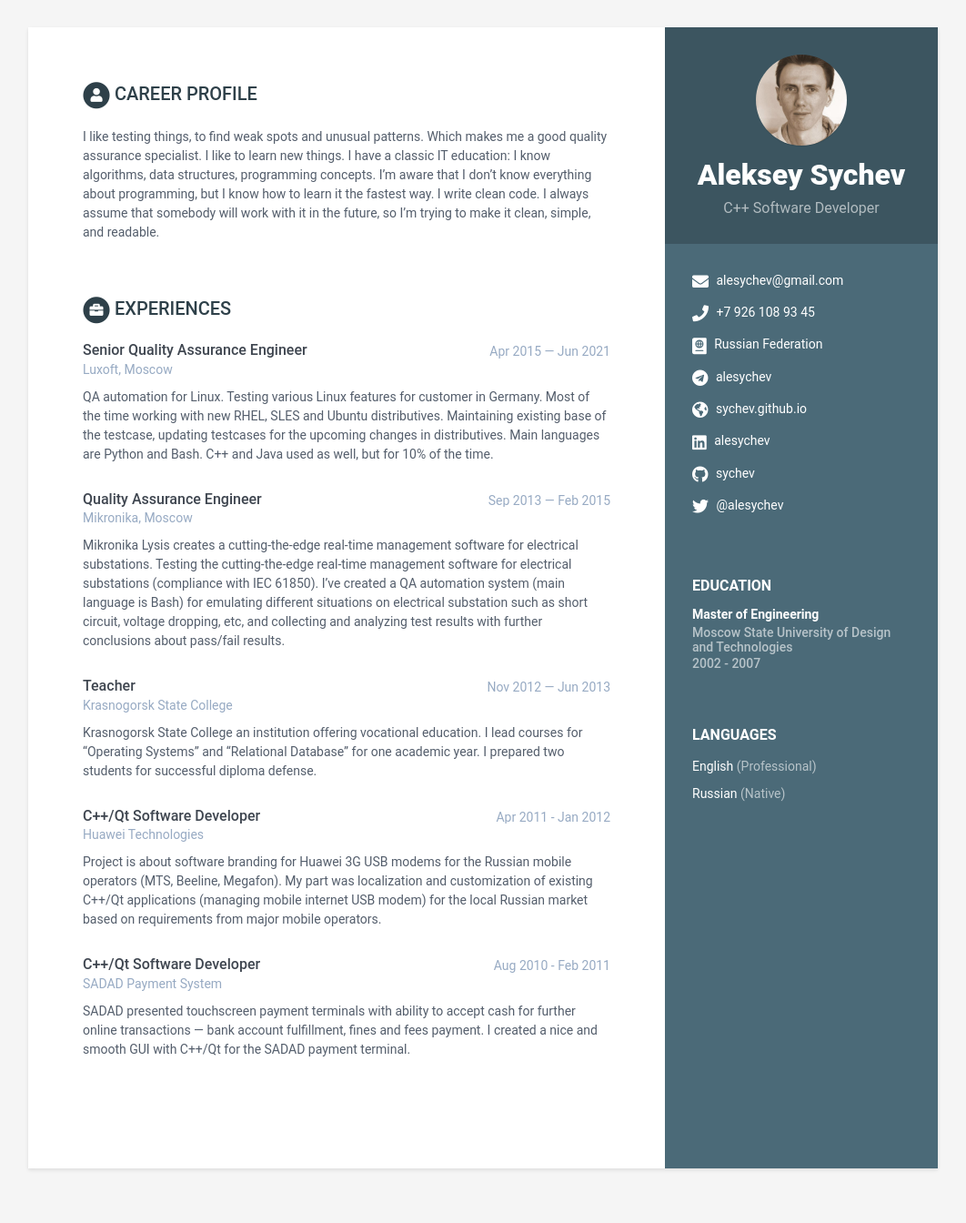
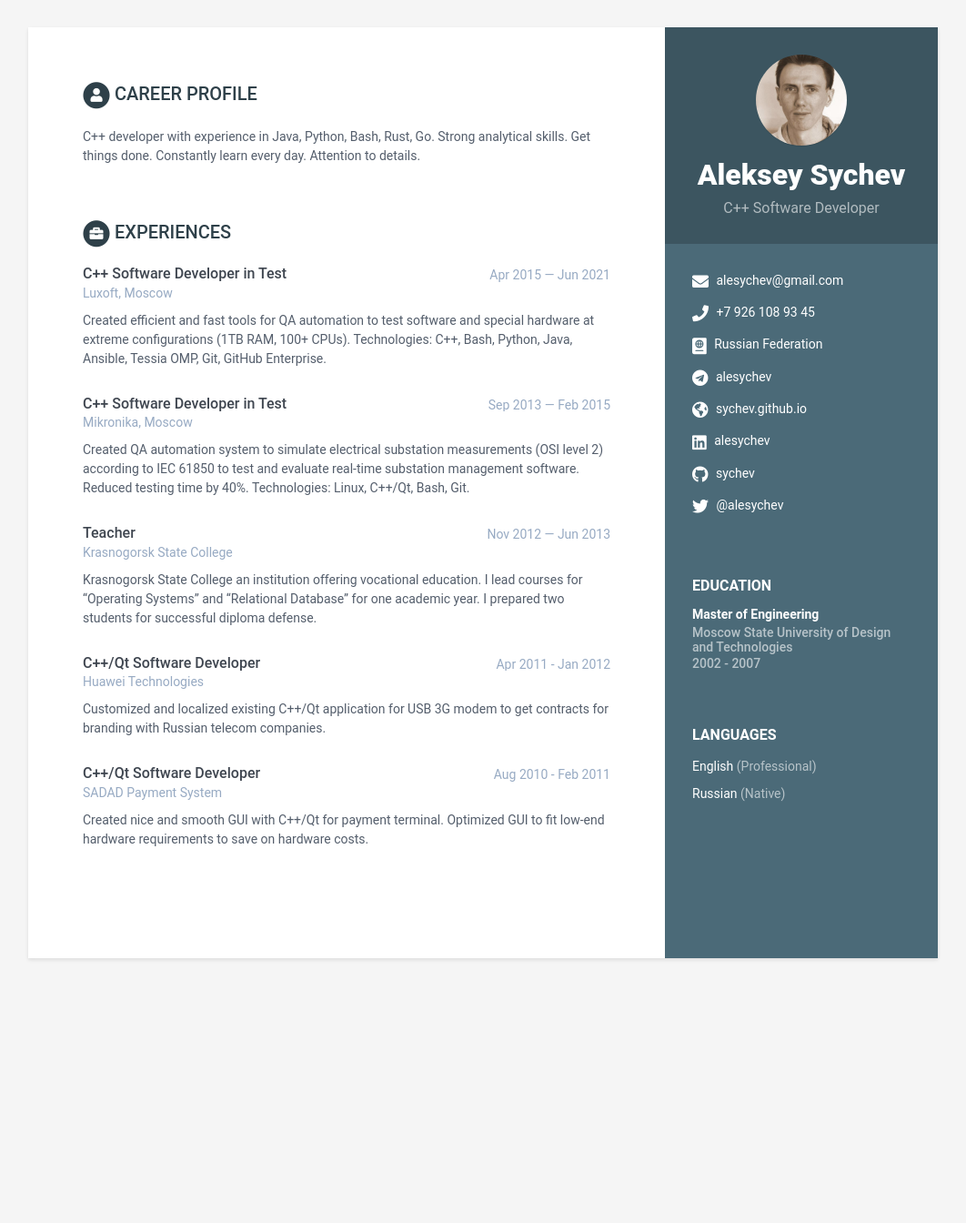
Before and after one commit to sychev/sychev.github.io, a Jekyll site: the page built from index.html, in a window 1280 px wide. Shown: the whole page at 91% size, without its empty margins (109-1171 px from the left). Built offline with Jekyll 4.4.1, drawn with Linux system fonts in a browser that asks for light colours; after the commit the page ends 1113 px from its top, so only the background shows below that.

Commit message:
Update titles in CV. Make descriptions shorter.

```diff
--- a/_data/data.yml
+++ b/_data/data.yml
@@ -47,10 +47,8 @@ sidebar:
 career-profile:
     title: Career Profile
     summary: |
-      I like testing things, to find weak spots and unusual patterns. Which makes me a good quality assurance specialist.
-      I like to learn new things.
-      I have a classic IT education: I know algorithms, data structures, programming concepts. I'm aware that I don't know everything about programming, but I know how to learn it the fastest way.
-      I write clean code. I always assume that somebody will work with it in the future, so I'm trying to make it clean, simple, and readable.
+      C++ developer with experience in Java, Python, Bash, Rust, Go.
+      Strong analytical skills. Get things done. Constantly learn every day. Attention to details.
 education:
     - degree: Master of Engineering
       university: Moscow State University of Design and Technologies
@@ -81,21 +79,17 @@ experiences:
 #      details: |
 #        Our customer — big German car manufacturer creates automotive software based on AutoSAR Adaptive platform.
 #        My responsibility is to update existing test cases and create new ones in C++ for testing automotive software for AutoSAR Adaptive platform.
-    - role: Senior Quality Assurance Engineer
+    - role: C++ Software Developer in Test
       time: Apr 2015 — Jun 2021
 #      time: Apr 2015 — Apr 2021
       company: Luxoft, Moscow
       details: |
-        QA automation for Linux. Testing various Linux features for customer in Germany. Most of the time working with new RHEL, SLES and Ubuntu distributives.
-        Maintaining existing base of the testcase, updating testcases for the upcoming changes in distributives.
-        Main languages are Python and Bash. C++ and Java used as well, but for 10% of the time.
-    - role: Quality Assurance Engineer
+        Created efficient and fast tools for QA automation to test software and special hardware at extreme configurations (1TB RAM, 100+ CPUs). Technologies: C++, Bash, Python, Java, Ansible, Tessia OMP, Git, GitHub Enterprise.
+    - role: C++ Software Developer in Test
       time: Sep 2013 — Feb 2015
       company: Mikronika, Moscow
       details: |
-        Mikronika Lysis creates a cutting-the-edge real-time management software for electrical substations.
-        Testing the cutting-the-edge real-time management software for electrical substations (compliance with IEC 61850).
-        I've created a QA automation system (main language is Bash) for emulating different situations on electrical substation such as short circuit, voltage dropping, etc, and collecting and analyzing test results with further conclusions about pass/fail results.
+        Created QA automation system to simulate electrical substation measurements (OSI level 2) according to IEC 61850 to test and evaluate real-time substation management software. Reduced testing time by 40%. Technologies: Linux, C++/Qt, Bash, Git.
     - role: Teacher
       time: Nov 2012 — Jun 2013
       company: Krasnogorsk State College
@@ -106,14 +100,12 @@ experiences:
       time: Apr 2011 - Jan 2012
       company: Huawei Technologies
       details: |
-        Project is about software branding for Huawei 3G USB modems for the Russian mobile operators (MTS, Beeline, Megafon).
-        My part was localization and customization of existing C++/Qt applications (managing mobile internet USB modem) for the local Russian market based on requirements from major mobile operators.
+        Customized and localized existing C++/Qt application for USB 3G modem to get contracts for branding with Russian telecom companies.
     - role: C++/Qt Software Developer
       time: Aug 2010 - Feb 2011
       company: SADAD Payment System
       details: |
-        SADAD presented touchscreen payment terminals with ability to accept cash for further online transactions — bank account fulfillment, fines and fees payment.
-        I created a nice and smooth GUI with C++/Qt for the SADAD payment terminal.
+        Created nice and smooth GUI with C++/Qt for payment terminal. Optimized GUI to fit low-end hardware requirements to save on hardware costs.
 #projects:
 #    title: Projects
 #    intro: >
```
